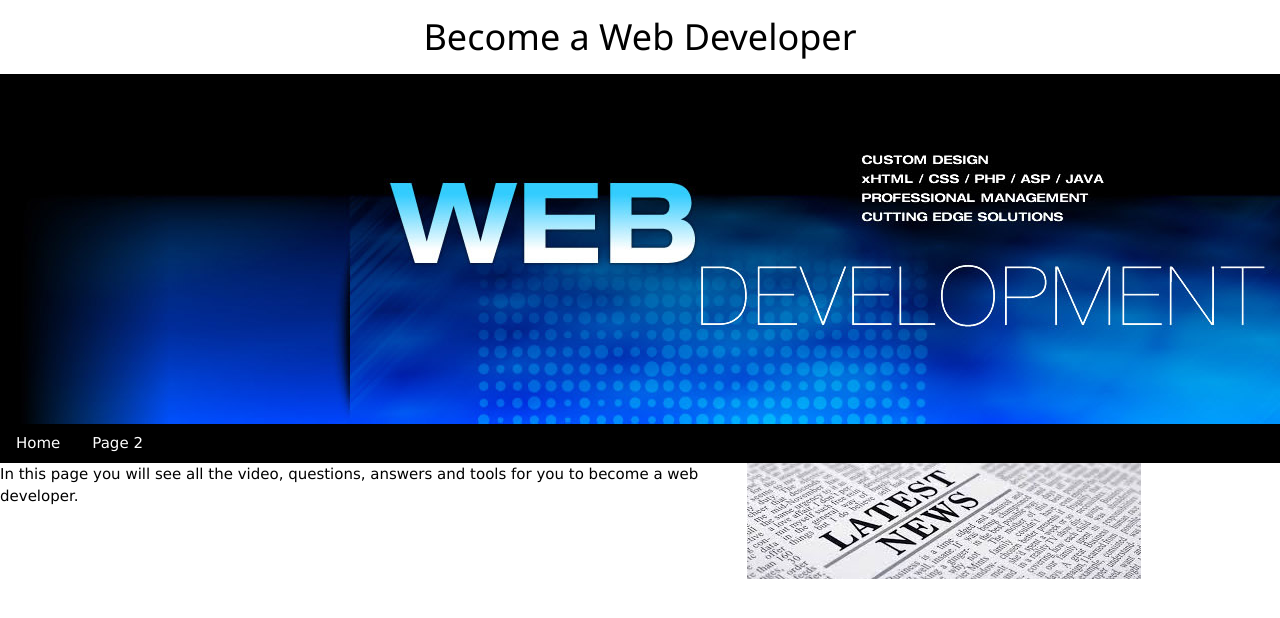
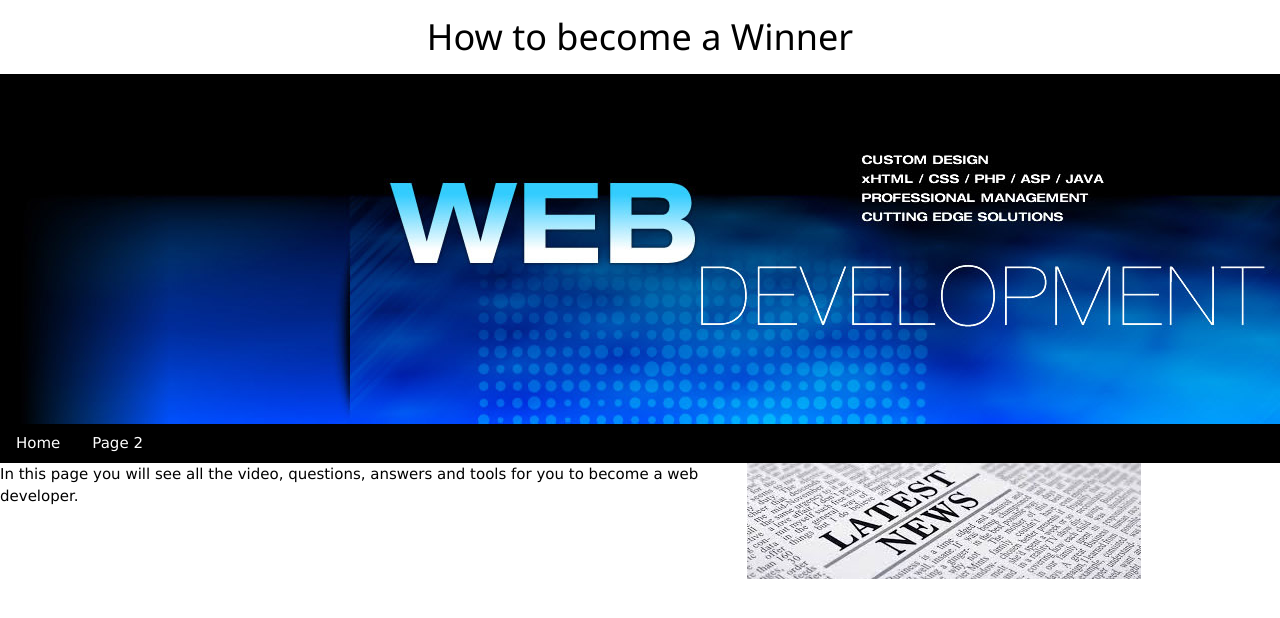
Before and after one commit to virgofreedom/itc134-becomewebdeveloper, a plain HTML site: page index.html in a window 1280 px wide. Shown: the top 618 px of the page. Drawn offline with nearby package versions, Linux system fonts and the light colour scheme.

Commit message:
change title

```diff
--- a/index.html
+++ b/index.html
@@ -4,7 +4,7 @@
     </head>
     <body>
         <center>
-            <h1>Become a Web Developer</h1>
+            <h1>How to become a Winner</h1>
         </center>
         <div class="w3-row">
             <div class="w3-col l12 m12 s12">
```
